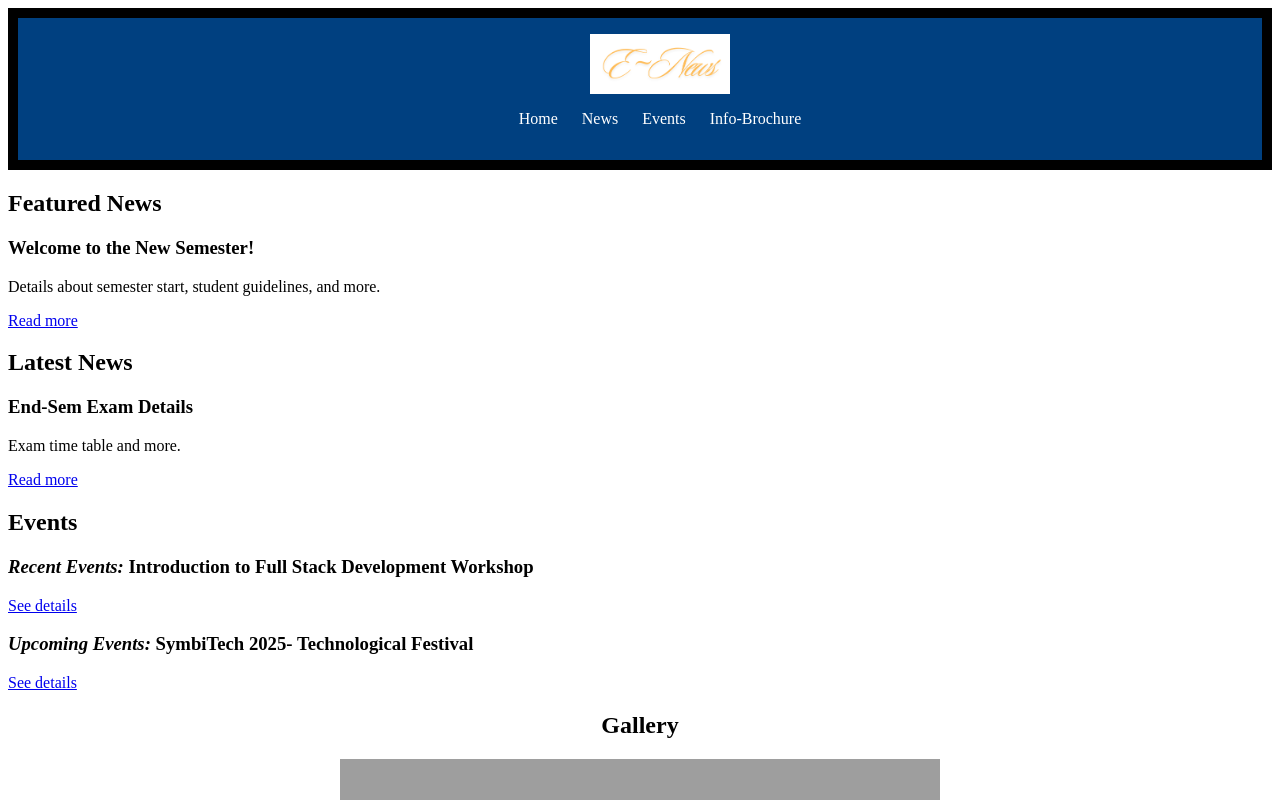
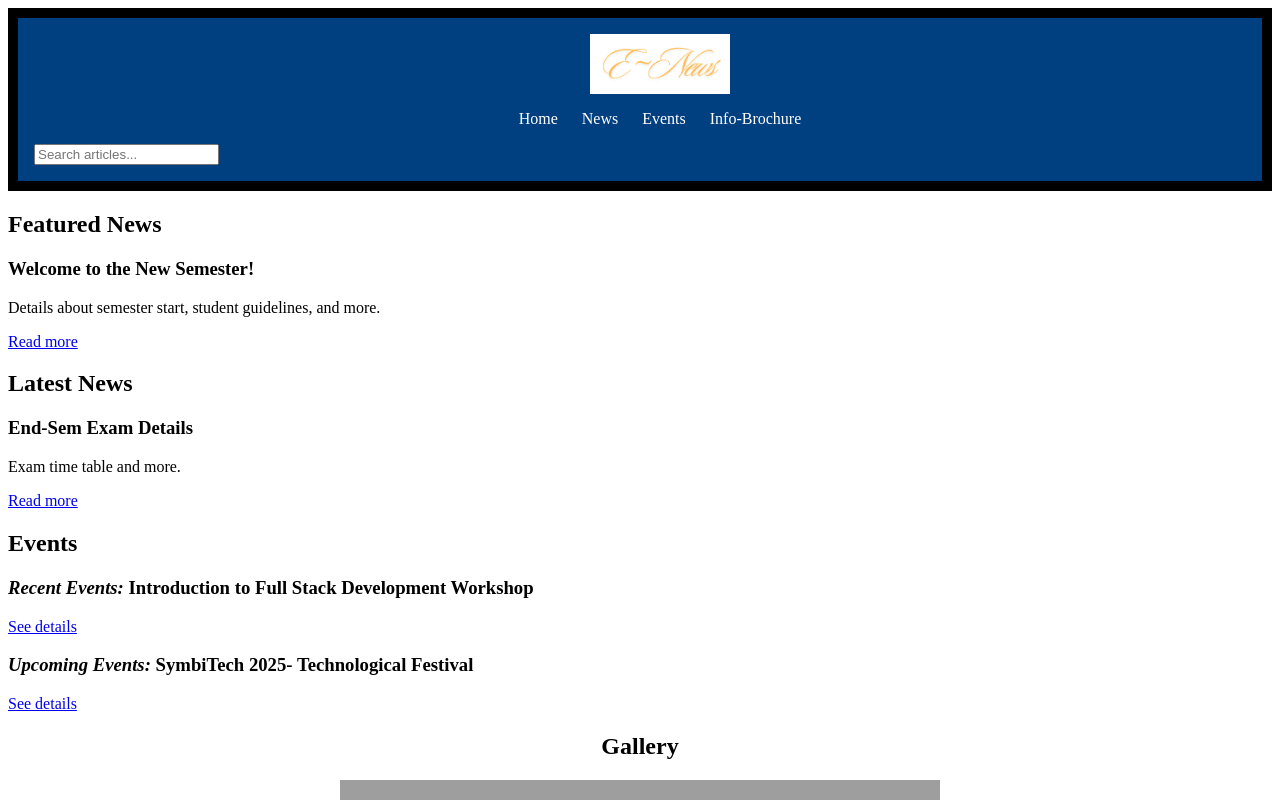
Before and after one commit to Abhilaksh-Saini/College-eNews-website, a React (Create React App) app: page / in a window 1280 px wide. Shown: the top 800 px of the page. Built offline with nearby package versions, Linux system fonts and the light colour scheme; grey boxes are pictures that could not be loaded; the HTML template or start-up script is replaced by a standard one.

Commit message:
Search bar impplemented

```diff
--- a/src/Css/header.css
+++ b/src/Css/header.css
@@ -24,3 +24,48 @@ header {
     color: white;
     text-decoration: none;
 }
+
+.search-bar {
+    position: relative;
+    display: flex;
+    align-items: center;
+    padding-right: 40px;
+}
+
+.search-results {
+    position: absolute;
+    top: 40px;
+    left: 0;
+    background: white;
+    border: 1px solid #ddd;
+    border-radius: 4px;
+    width: 100%;
+    max-height: 150px;
+    overflow-y: auto;
+    box-shadow: 0 4px 8px rgba(0, 0, 0, 0.1);
+}
+
+.search-results ul {
+    list-style-type: none;
+    padding: 0;
+    margin: 0;
+}
+
+.search-results li {
+    padding: 8px;
+    border-bottom: 1px solid #eee;
+}
+
+.search-results li:last-child {
+    border-bottom: none;
+}
+
+.result-link {
+    text-decoration: none;
+    color: #333;
+    display: block;
+}
+
+.result-link:hover {
+    background-color: #f0f0f0;
+}
--- a/src/components/Header.js
+++ b/src/components/Header.js
@@ -1,10 +1,58 @@
-import React from 'react';
+
+import React, { useState } from 'react';
 import logo from '../assets/logo.png';
 import '../Css/header.css';
-const Header = () => (
+
+const articles = [
+    {
+        id: 1,
+        title: "End Semester Examination 2024 Details",
+        content: "Details about the college inauguration event.",
+        component: <a href="/end-sem-news">End Semester Examination News</a>,
+    },
+    {
+        id: 2,
+        title: "ODD-Semester 2024 details and SIT benefits",
+        content: "Details about semester start, student guidelines, and SIT benefits.",
+        component: <a href="/news1">ODD-Semester News</a>,
+    },
+    {
+        id: 3,
+        title: "Introduction to Full Stack Development Workshop",
+        content: "Full stack development workshop covering essentials from web architecture to frameworks like Python Flask and React.js.",
+        component: <a href="/fullstack-event">Full Stack Development Workshop</a>,
+    },
+    {
+        id: 4,
+        title: "Symbiosis Institute of Technology, Pune to Host SymbiTech 2025",
+        content: "SymbiTech 2025, an annual tech festival, set to take place in 2025 with activities like coding, hackathons, workshops on AI, blockchain.",
+        component: <a href="/symbitech-event">SymbiTech 2025 Event</a>,
+    }
+];
+
+const Header = () => {
+    const [searchQuery, setSearchQuery] = useState('');
+    const [filteredArticles, setFilteredArticles] = useState([]);
+
+    const handleInputChange = (e) => {
+        const query = e.target.value;
+        setSearchQuery(query);
+
+        if (query.trim() !== '') {
+            const results = articles.filter(article =>
+                article.title.toLowerCase().includes(query.toLowerCase()) ||
+                article.content.toLowerCase().includes(query.toLowerCase())
+            );
+            setFilteredArticles(results);
+        } else {
+            setFilteredArticles([]);
+        }
+    };
+
+    return (
         <header>
             <div className='logo'>
-            <img src={logo} alt="College Logo" style={{ width: '140px', height: '60px' , paddingLeft:'40px'}} />
+                <img src={logo} alt="College Logo" style={{ width: '140px', height: '60px', paddingLeft: '40px' }} />
             </div>
             <nav>
                 <ul className='nav'>
@@ -14,8 +62,28 @@ const Header = () => (
                     <li><a href="/brochure" className='link'>Info-Brochure</a></li>
                 </ul>
             </nav>
+            <div className='search-bar'>
+                <input
+                    type="text"
+                    value={searchQuery}
+                    onChange={handleInputChange}
+                    placeholder="Search articles..."
+                    className='search-input'
+                />
+                {filteredArticles.length > 0 && (
+                    <div className="search-results">
+                        <ul>
+                            {filteredArticles.map(article => (
+                                <li key={article.id} className="result-link">
+                                    {article.component}
+                                </li>
+                            ))}
+                        </ul>
+                    </div>
+                )}
+            </div>
         </header>
     );
-
+};
 
 export default Header;
```
Lines whose indentation alone changed are shown as unchanged.
